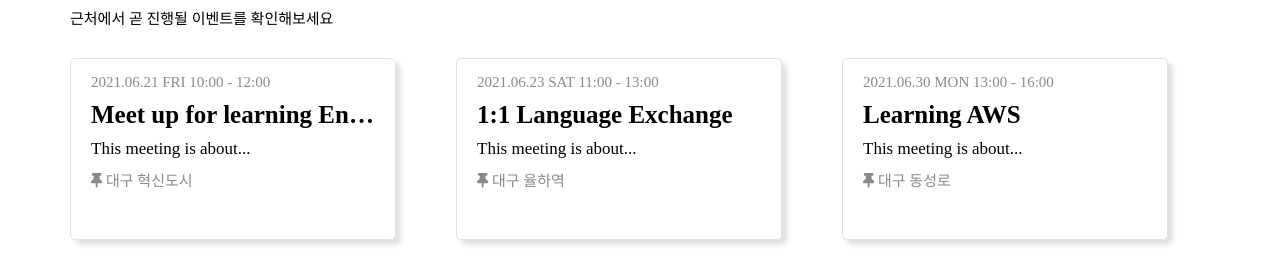
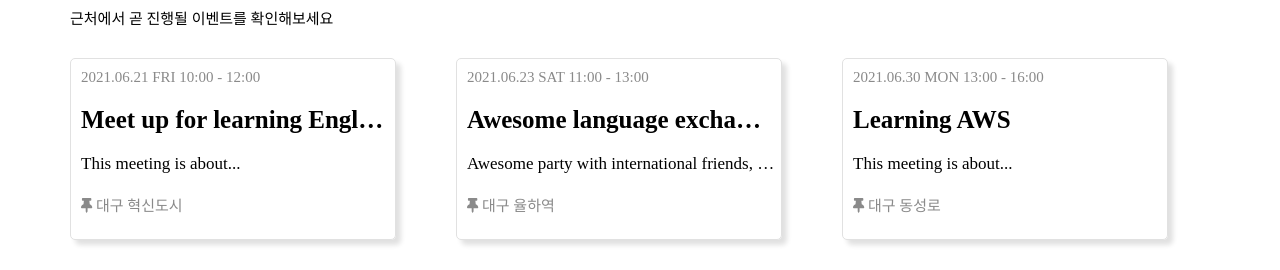
Before and after one commit to dongjundev/Studium, a React (Create React App) app in the folder frontend/: page /#/ in a window 1280 px wide. Shown: the part 657-927 px from the top of the page. Built offline with nearby package versions, Linux system fonts and the light colour scheme.

Commit message:
working with event-page

```diff
--- a/frontend/src/components/event/Event.css
+++ b/frontend/src/components/event/Event.css
@@ -11,11 +11,13 @@
 .event-thum:hover{
     box-shadow: 10px 10px 5px #e1e1e1;
 }
-.event-thum .event-detail{
+.event-thum .event--thum-detail{
     padding: 10px 20px;
 }
-.event-thum .event-detail > p {
-    width: 100%;
+.event-thum .event-thum-detail > p {
+    padding: 5px;
+    margin-left: 5px;
+    width: 95%;
     text-overflow: ellipsis;
     white-space  : nowrap;
     overflow     : hidden;
@@ -41,3 +43,38 @@
     margin: 10px 0;
     font-size: 15px;
 }
+
+
+.event-detail{
+    max-width: 1200px;
+    margin: 0 auto;
+}
+.event-detail .content-hd{
+    margin: 20px 0;
+}
+.content-hd p{
+    margin: 0;
+}
+.content-hd h1{
+    margin: 10px 0;
+}
+.content-hd .event-host{
+    width: 30%;
+}
+.event-host .event-host-image{
+    display: inline-block;
+    width: 20%;
+    vertical-align: top;
+}
+.event-host-image img{
+    width: 100%;
+    height: 100%;
+}
+.event-host .event-host-name{
+    display: inline-block;
+    width: 75%;
+    vertical-align: top;
+}
+.event-host-name p{
+    padding: 10px;
+}
--- a/frontend/src/components/event/Event.js
+++ b/frontend/src/components/event/Event.js
@@ -10,7 +10,7 @@ function Event( {title, description, date, location, display} ) {
     if(display === "thum") {
         return (
             <div className="event-thum">
-                <div className="event-detail">
+                <div className="event-thum-detail">
                     <p className="event-date">{date}</p>
                     <p className="event-title">{title}</p>
                     <p className="event-description">{description}</p>
@@ -21,7 +21,23 @@ function Event( {title, description, date, location, display} ) {
             </div>
         )
     } else if(display === "detail") {
-
+        return (
+            <div className="event-detail">
+                <div className="content-hd">
+                    <p>{date}</p>
+                    <h1>[{title}]</h1>
+                    <div className="event-host">
+                        <div className="event-host-image">
+                            <img src="https://st3.depositphotos.com/15648834/17930/v/600/depositphotos_179308454-stock-illustration-unknown-person-silhouette-glasses-profile.jpg"></img>
+                        </div>
+                        <div className="event-host-name">
+                            <p style={{color:"grey"}}>Hosted by</p>
+                            <p>Gunho K. and 4 others</p>
+                        </div>
+                    </div>
+                </div>
+            </div>
+        )
     } else {
         return (
             <div>???</div>
--- a/frontend/src/routes/event-detail/event-detail.js
+++ b/frontend/src/routes/event-detail/event-detail.js
@@ -5,16 +5,14 @@ import Event from "../../components/event/Event"
 import './event-detail.css'
 
 class EventDetail extends React.Component{
-    componentDidMount() {
-        const { location,history } = this.props;
+    render() {
+        console.log(this.props);
+        const { location, history } = this.props;
+
         if (location.state === undefined) {
             history.push("/");
-        }
-    }
-
-    render() {
-        console.log(this.props);
-        const { location } = this.props;
+            return null;
+        } else {
             return (
                 <Event
                     title = {location.state.title}
@@ -26,5 +24,6 @@ class EventDetail extends React.Component{
             )
         }
     }
+}
 
 export default EventDetail;
--- a/frontend/src/routes/main/main.js
+++ b/frontend/src/routes/main/main.js
@@ -22,8 +22,8 @@ class Main extends React.Component{
             },
             {
                 id: 2,
-                title: "1:1 Language Exchange",
-                description: "This meeting is about...",
+                title: "Awesome language exchange and make good friends in Daegu",
+                description: "Awesome party with international friends, join us and learn languages and make friends!",
                 date: "2021.06.23 SAT 11:00 - 13:00",
                 location: "대구 율하역"
             },
@@ -106,7 +106,7 @@ class Main extends React.Component{
                         <div className="event">
                             {isEventsLoading ? "Loading..." : events.map(event => (
                                 <Link to={{
-                                    pathname: '/event-detail/${id}',
+                                    pathname: '/event-detail',
                                     state: {
                                         isLoggedIn: this.state.isLoggedIn,
                                         title: event.title,
```
Lines whose indentation alone changed are shown as unchanged.
